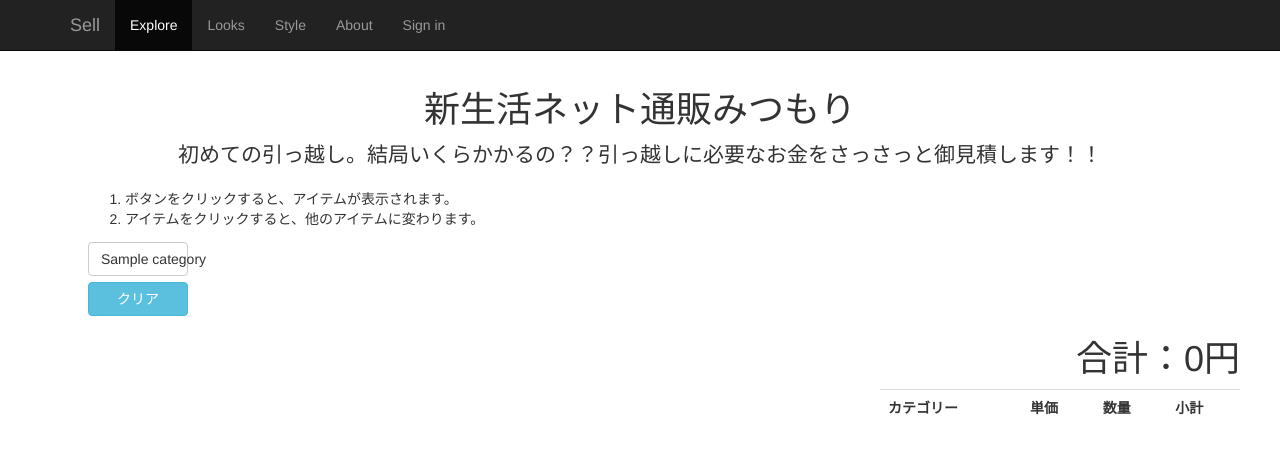
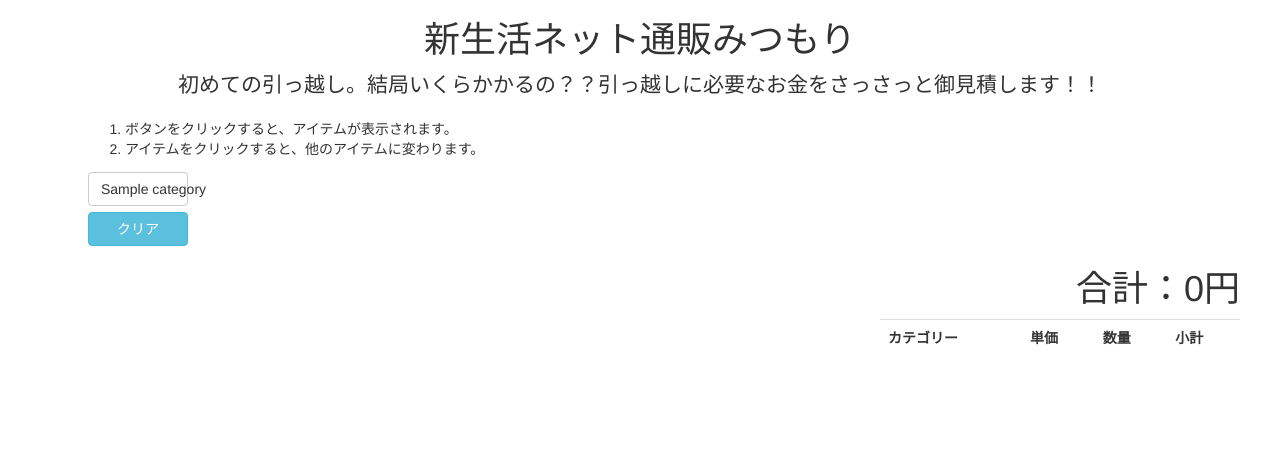
Before and after one commit to NobuyukiMorii/house_moving_shopping, a CakePHP app: the page made by app/View/Items/main.ctp in a window 1280 px wide. Shown: the top 454 px of the page. Run offline with PHP 8.4 and a stand-in for CakePHP, Linux system fonts and the light colour scheme; the template is opened without the code that fills it: most values are stand-ins (such as "Sample title", 1, 10 or a date in 2020); grey boxes marked "Sample" are stand-in pictures; data that the repository does not hold is empty; some libraries are stand-ins or nearby versions.

Commit message:
cssをちょっといじる

```diff
--- a/app/View/Items/main.ctp
+++ b/app/View/Items/main.ctp
@@ -1,5 +1,5 @@
 <!DOCTYPE html>
-<html lang="en">
+<html lang="ja">
 	<head>
 		<meta http-equiv="content-type" content="text/html; charset=UTF-8">
 		<meta charset="utf-8">
@@ -11,40 +11,7 @@
 		<link href="//netdna.bootstrapcdn.com/font-awesome/4.1.0/css/font-awesome.min.css" rel="stylesheet">
 	</head>
 	<body>
-<!--template-->
-<div class="navbar navbar-inverse navbar-fixed-top">
-    <div class="container" style="">
-        <div class="navbar-header">
-            <button type="button" class="navbar-toggle" data-toggle="collapse" data-target=".navbar-collapse">
-             <span class="icon-bar"></span>
-             <span class="icon-bar"></span>
-             <span class="icon-bar"></span>
-            </button>
-            <a class="navbar-brand" href="#">Sell</a>
-        </div>
-        <div class="collapse navbar-collapse" style="">
-            <ul class="nav navbar-nav">
-                <li class="active"><a href="#" class="" style="">Explore</a>
-
-                </li>
-                <li><a href="#" class="">Looks</a>
-
-                </li>
-                <li><a href="#" class="">Style</a>
-
-                </li>
-                <li><a href="#" class="">About</a>
-
-                </li>
-                <li><a href="#" class="" contenteditable="false">Sign in</a>
-
-                </li>
-            </ul>
-        </div>
-        <!--/.nav-collapse -->
-    </div>
-</div>
-
+    <!--tMain-->
     <div class="container">
         <div class="col-md-12">
             <div class="center-block text-center">
@@ -117,8 +84,7 @@
             </div>
         </div>
     </div>
-
-<!--/template-->
+    <!--/Main-->
 	<!-- script references -->
 		<script src="//ajax.googleapis.com/ajax/libs/jquery/2.0.2/jquery.min.js"></script>
         <script type="text/javascript">
--- a/app/webroot/css/styles.css
+++ b/app/webroot/css/styles.css
@@ -1,7 +1,3 @@
-body {
- padding-top:70px;
-}
-
 .productsrow {
  -moz-column-width: 18em;
  -webkit-column-width: 18em;
```
Lines whose indentation alone changed are shown as unchanged.
